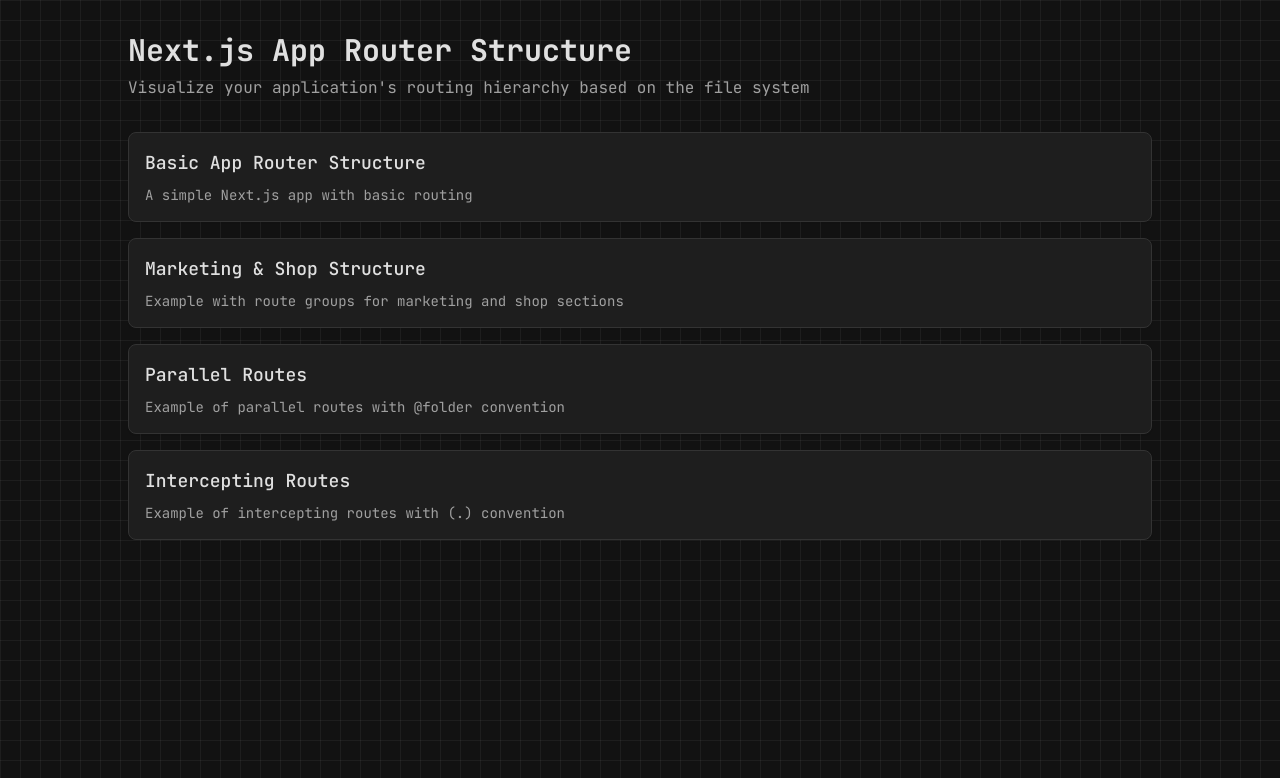
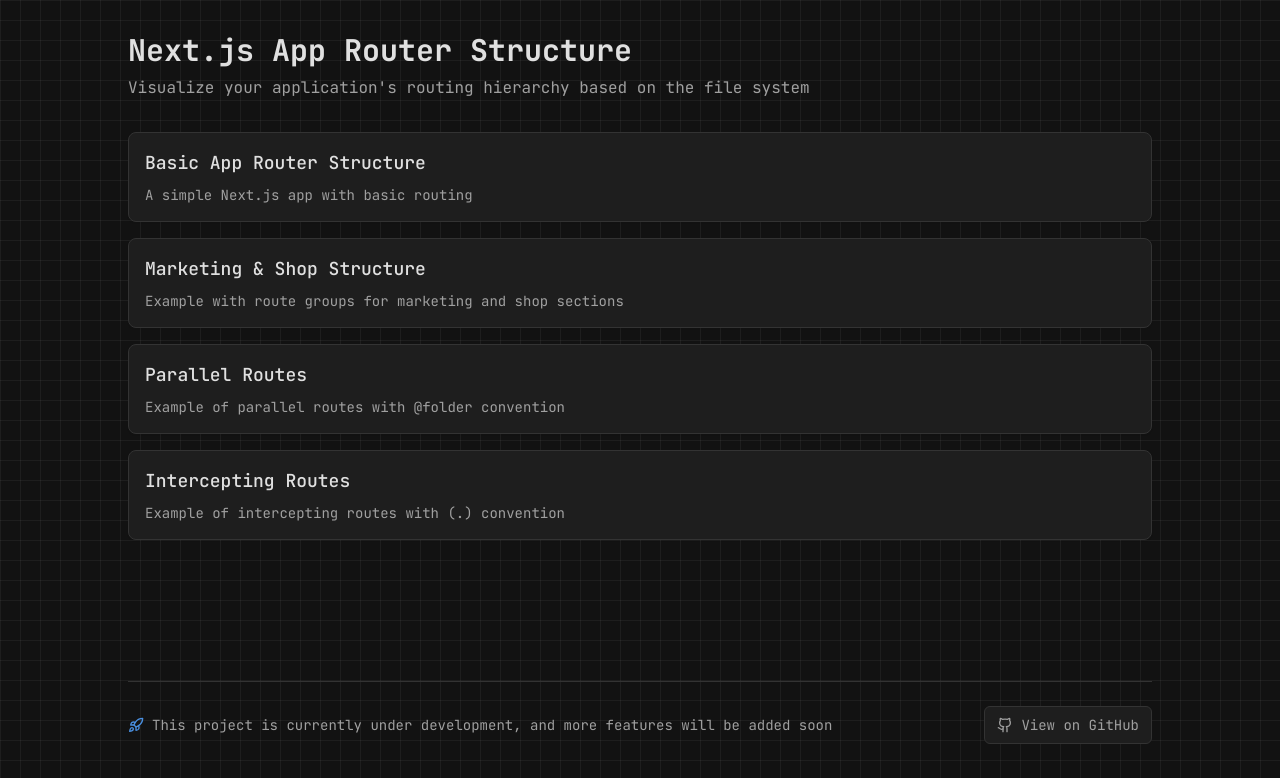
Before and after one commit to MohammadHejazi20/Next-Router-Visualizer, a Next.js app: page / in a window 1280 px wide. Shown: the top 778 px of the page. Built offline with nearby package versions, Linux system fonts and the light colour scheme.

Commit message:
feat: add Footer component and integrate it into RoutingVisualizer

```diff
--- /dev/null
+++ b/components/footer.tsx
@@ -0,0 +1,28 @@
+import { Github, Rocket } from "lucide-react";
+import Link from "next/link";
+
+export function Footer() {
+  return (
+    <footer className="mt-12 py-6 border-t border-[#333333] max-w-5xl mx-auto w-full">
+      <div className="flex flex-col md:flex-row items-center justify-between gap-4">
+        <div className="flex items-center text-[#A0A0A0] text-sm">
+          <Rocket className="h-4 w-4 mr-2 text-[#4A90E2]" />
+          <p>
+            This project is currently under development, and more features will
+            be added soon
+          </p>
+        </div>
+
+        <Link
+          href="https://github.com/MohammadHejazi20/Next-Router-Visualizer"
+          target="_blank"
+          rel="noopener noreferrer"
+          className="flex items-center gap-2 text-[#A0A0A0] hover:text-[#4A90E2] transition-colors text-sm bg-[#1E1E1E] px-3 py-2 rounded-md border border-[#333333]"
+        >
+          <Github className="h-4 w-4" />
+          <span>View on GitHub</span>
+        </Link>
+      </div>
+    </footer>
+  );
+}
--- a/components/routing-visualizer.tsx
+++ b/components/routing-visualizer.tsx
@@ -6,6 +6,7 @@ import { ArrowLeft } from "lucide-react";
 import { useState } from "react";
 import { FileRouteVisualizer } from "./file-route-visualizer";
 import { exampleStructures } from "@/lib/example-structures";
+import { Footer } from "./footer";
 
 export function RoutingVisualizer() {
   const [selectedStructure, setSelectedStructure] = useState<
@@ -13,8 +14,8 @@ export function RoutingVisualizer() {
   >(null);
 
   return (
-    <div className="min-h-screen grid-pattern p-4 md:p-8">
-      <div className="max-w-5xl mx-auto">
+    <div className="min-h-screen grid-pattern p-4 md:p-8 flex flex-col">
+      <div className="max-w-5xl mx-auto w-full flex-1">
         <header className="mb-8">
           <h1 className="text-2xl md:text-3xl font-bold text-[#E0E0E0] mb-2">
             Next.js App Router Structure
@@ -31,9 +32,7 @@ export function RoutingVisualizer() {
               <Card
                 key={key}
                 className="bg-[#1E1E1E] border border-[#333333] hover:border-[#4A90E2] transition-colors p-4 cursor-pointer"
-                onClick={() =>
-                  setSelectedStructure(key as keyof typeof exampleStructures)
-                }
+                onClick={() => setSelectedStructure(key)}
               >
                 <h2 className="text-lg font-medium mb-2">{structure.name}</h2>
                 <p className="text-[#A0A0A0] text-sm">
@@ -59,6 +58,8 @@ export function RoutingVisualizer() {
           </div>
         )}
       </div>
+
+      <Footer />
     </div>
   );
 }
```
